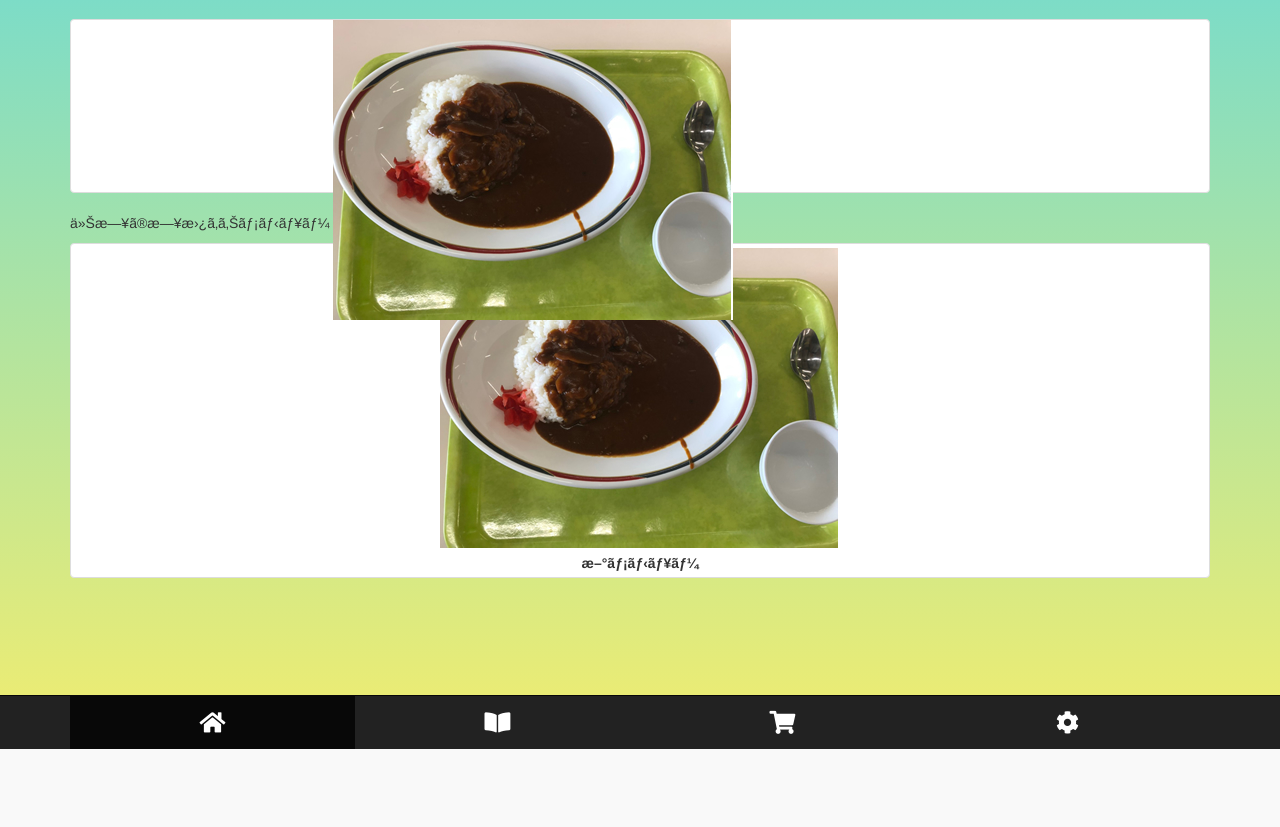
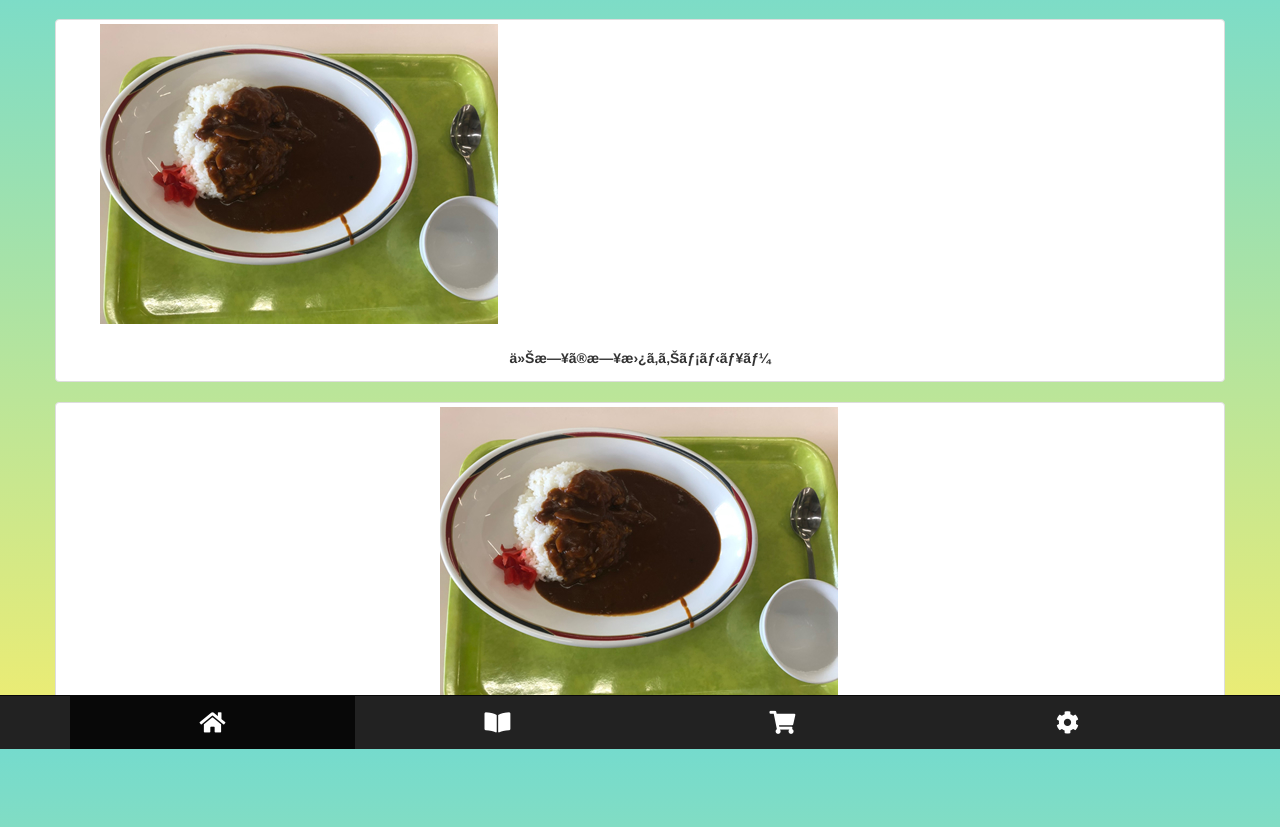
Before and after one commit to FunabikiKeisuke/Hack-U, a PHP site: page / in a window 1280 px wide. Shown: the part 51-878 px from the top of the page. Before the commit the page ends 800 px from the top, so only its background shows below. Run offline with PHP 8.4, Linux system fonts and the light colour scheme; some libraries are stand-ins or nearby versions.

Commit message:
divを加えた

```diff
--- a/css/style.css
+++ b/css/style.css
@@ -7,17 +7,28 @@
 	min-height: 174px; /* 商品名が長い場合の段落ち対策 */
 	box-sizing: border-box;
 }
-#slide{
-position:relative;
+
+#slide ul li {
+	list-style: none;
+	margin-right: auto;
+	margin-left: auto;
 }
-#slide li {
-	list-style: none;
+#slide ul li img #img1 {
+	margin-right: auto;
+	margin-left: auto;
+	z-index: -1;
 }
-#slide li img{
-position: absolute;
-left:23%;
-top:0;
+#slide ul li img #img2 {
+	margin-right: auto;
+	margin-left: auto;
+	z-index: -2;
 }
+#slide ul li img #img3 {
+	margin-right: auto;
+	margin-left: auto;
+	z-index: -3;
+}
+
 .thumbnail p {
 	display: inline-block;
 	margin: 5px 0 0 0;
--- a/index.html
+++ b/index.html
@@ -27,23 +27,31 @@
 	</nav>
 	<!-- main -->
 	<div class="container">
-		<ul class="thumbnail" id="slide">
+		<div class="row">
+			<div class="thumbnail" id="slide">
+				<ul>
 					<li>
-				<img src="img/img_01_01kare-raisu.jpg">
+						<img src="img/img_01_01kare-raisu.jpg" id="img1">
 					</li>
 					<li>
-				<img src="img/img_02_01kare-nannbannudon.jpg">
+						<img src="img/img_02_01kare-nannbannudon.jpg" id="img2">
 					</li>
 					<li>
-				<img src="img/img_04_01oyakodon.jpg">
+						<img src="img/img_04_01oyakodon.jpg" id="img3">
 					</li>
 				</ul>
+				<div class="caption">
 					<p>今日の日替わりメニュー</p>
 				</div>
+			</div>
+		</div>
+	</div>
 	<div class="container">
+		<div class="row">
 			<div class="thumbnail">
 				<img src="img/img_01_01kare-raisu.jpg">
 				<p>新メニュー</p>
+			</div>
 		</div>
 	</div>
 
```
Lines whose indentation alone changed are shown as unchanged.
